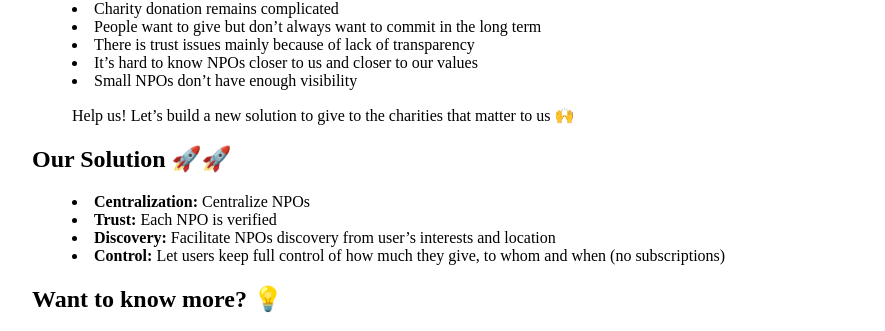
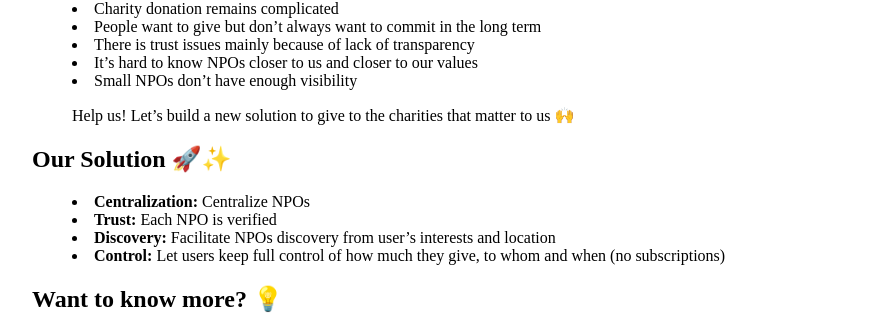
Before and after one commit to bea-org/website, a Jekyll site: the page built from index.md, in a window 1280 px wide. Shown: the part 696-1027 px from the top of the page, without its empty margins (96-981 px from the left). Built offline with Jekyll 4.4.1, drawn with Linux system fonts in a browser that asks for light colours; comment, search, counter and statistics services are not loaded.

Commit message:
change emoji

```diff
--- a/index.md
+++ b/index.md
@@ -28,7 +28,7 @@ Nowadays, people are aware of the importance and involvement of Nonprofits. But
 
 > Help us! Let's build a new solution to give to the charities that matter to us 🙌
 
-## Our Solution 🚀🚀
+## Our Solution 🚀✨
 
 - **Centralization:** Centralize NPOs
 - **Trust:** Each NPO is verified
```
